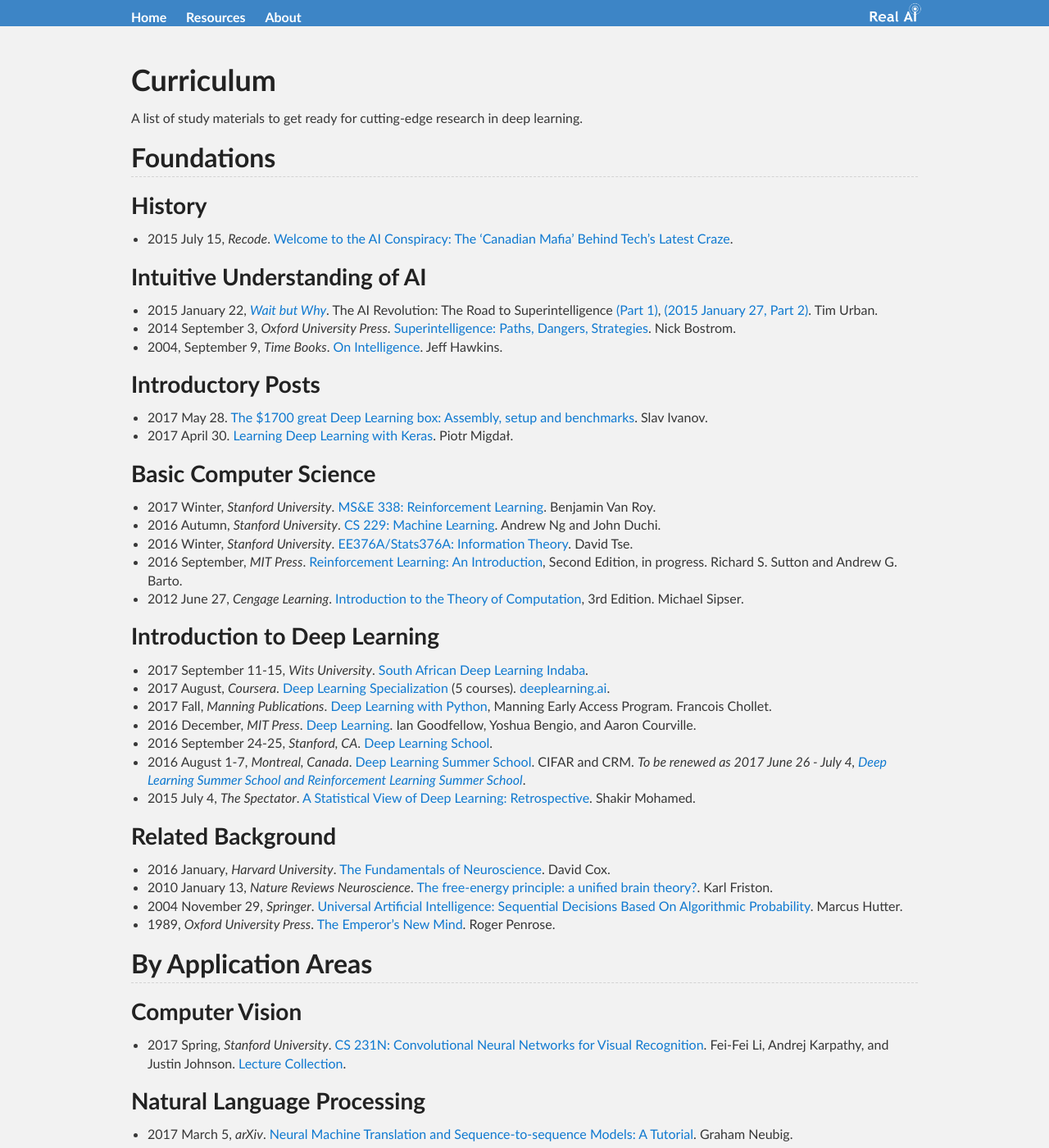
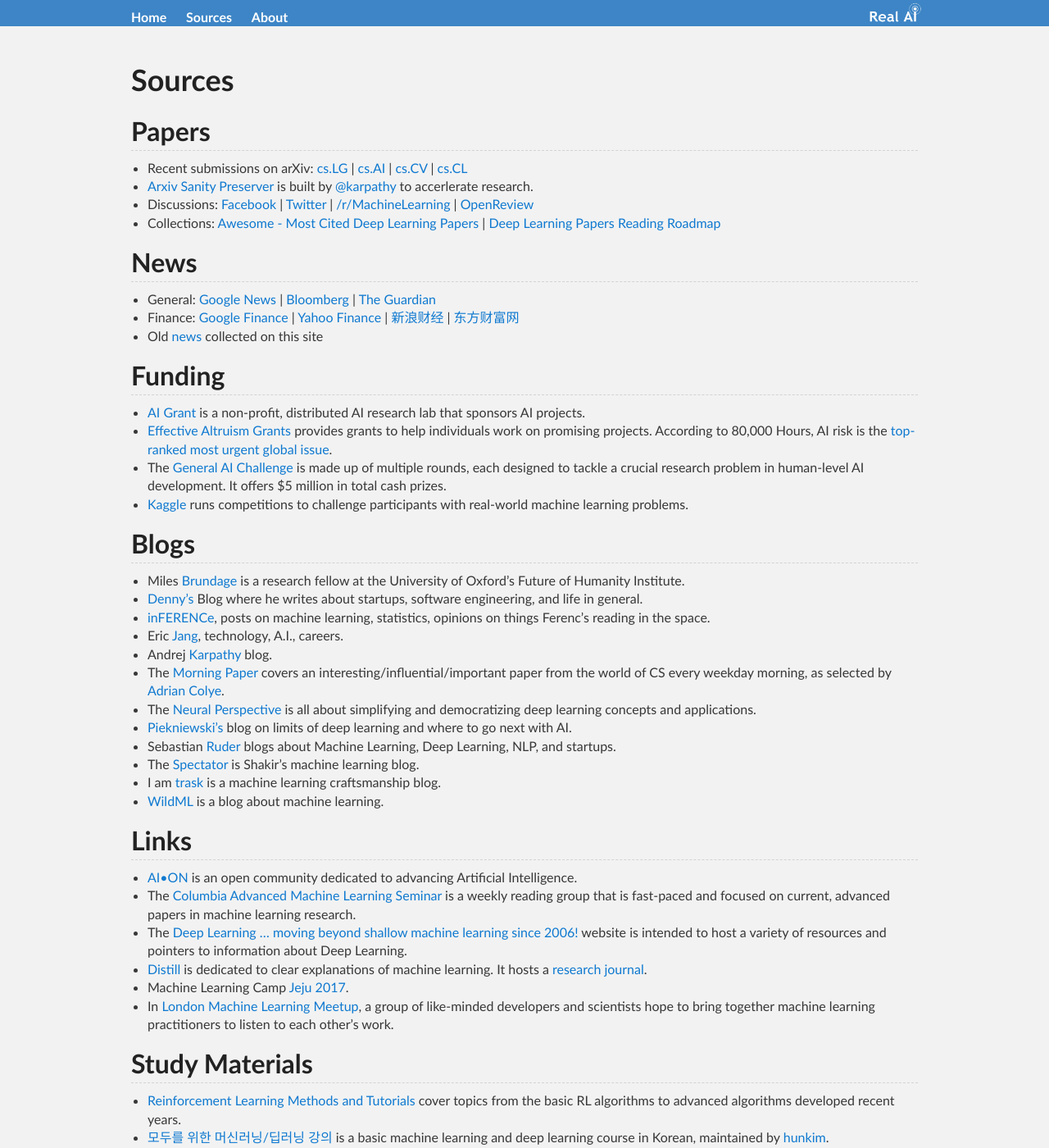
Before and after one commit to Tonywuhk/realai.org, a Jekyll site: the page built from sources.md, in a window 1280 px wide and 1400 px high. Shown: the whole window at 82% size. Built offline with Jekyll 4.4.1, drawn with Linux system fonts in a browser that asks for light colours; our own code applies the rules of GitHub Pages for plain Markdown files; the repository's description, which GitHub fills in, is left out.

Commit message:
Cleanup: Resources -> Sources

```diff
--- a/_layouts/default.html
+++ b/_layouts/default.html
@@ -31,7 +31,7 @@
           <nav>
             <ul>
               <li><a href="/">Home</a></li>
-              <li><a href="/resources/">Resources</a></li>
+              <li><a href="/sources/">Sources</a></li>
               <li><a href="/about/">About</a></li>
             </ul>
           </nav>
--- a/resources/curriculum.md
+++ b/sources.md
@@ -1,15 +1,56 @@
 ---
-permalink: /resources/curriculum/
+permalink: /sources/
 ---
-# Curriculum
+# Sources
 
-A list of study materials to get ready for cutting-edge research in deep learning.
+## Papers
 
-## Foundations
+* Recent submissions on arXiv: [cs.LG](https://arxiv.org/list/cs.LG/recent) \| [cs.AI](https://arxiv.org/list/cs.AI/recent) \| [cs.CV](https://arxiv.org/list/cs.CV/recent) \| [cs.CL](https://arxiv.org/list/cs.CL/recent)
+* [Arxiv Sanity Preserver](http://www.arxiv-sanity.com/) is built by [@karpathy](https://twitter.com/karpathy) to accerlerate research.
+* Discussions: [Facebook](https://www.facebook.com/) \| [Twitter](https://twitter.com/) \| [/r/MachineLearning](https://www.reddit.com/r/MachineLearning/) \| [OpenReview](https://openreview.net/)
+* Collections: [Awesome - Most Cited Deep Learning Papers](https://github.com/terryum/awesome-deep-learning-papers) \| [Deep Learning Papers Reading Roadmap](https://github.com/songrotek/Deep-Learning-Papers-Reading-Roadmap)
 
-### History
+## News
 
-* 2015 July 15, *Recode*. [Welcome to the AI Conspiracy: The 'Canadian Mafia' Behind Tech's Latest Craze](https://www.recode.net/2015/7/15/11614684/ai-conspiracy-the-scientists-behind-deep-learning).
+* General: [Google News](https://news.google.com/) \| [Bloomberg](https://www.bloomberg.com/) \| [The Guardian](https://www.theguardian.com/)
+* Finance: [Google Finance](finance.google.com) \| [Yahoo Finance](https://finance.yahoo.com/) \| [新浪财经](http://finance.sina.com.cn/) \| [东方财富网](http://www.eastmoney.com/)
+* Old [news](http://realai.org/news/) collected on this site
+
+## Funding
+
+* [AI Grant](https://aigrant.org/) is a non-profit, distributed AI research lab that sponsors AI projects.
+* [Effective Altruism Grants](https://www.effectivealtruism.org/grants/) provides grants to help individuals work on promising projects. According to 80,000 Hours, AI risk is the [top-ranked most urgent global issue](https://80000hours.org/articles/cause-selection/).
+* The [General AI Challenge](https://www.general-ai-challenge.org/) is made up of multiple rounds, each designed to tackle a crucial research problem in human-level AI development. It offers $5 million in total cash prizes.
+* [Kaggle](https://www.kaggle.com/) runs competitions to challenge participants with real-world machine learning problems.
+
+## Blogs
+
+* Miles [Brundage](http://www.milesbrundage.com/blog-posts) is a research fellow at the University of Oxford's Future of Humanity Institute.
+* [Denny's](http://blog.dennybritz.com/) Blog where he writes about startups, software engineering, and life in general.
+* [inFERENCe](http://www.inference.vc/), posts on machine learning, statistics, opinions on things Ferenc's reading in the space.
+* Eric [Jang](http://blog.evjang.com/), technology, A.I., careers.
+* Andrej [Karpathy](http://karpathy.github.io/) blog.
+* The [Morning Paper](https://blog.acolyer.org/) covers an interesting/influential/important paper from the world of CS every weekday morning, as selected by [Adrian Colye](https://twitter.com/adriancolyer).
+* The [Neural Perspective](https://theneuralperspective.com/) is all about simplifying and democratizing deep learning concepts and applications.
+* [Piekniewski's](http://blog.piekniewski.info/) blog on limits of deep learning and where to go next with AI.
+* Sebastian [Ruder](http://sebastianruder.com/) blogs about Machine Learning, Deep Learning, NLP, and startups.
+* The [Spectator](http://blog.shakirm.com/) is Shakir's machine learning blog.
+* I am [trask](https://iamtrask.github.io/) is a machine learning craftsmanship blog.
+* [WildML](http://www.wildml.com/) is a blog about machine learning.
+
+## Links
+
+* [AI•ON](http://ai-on.org/) is an open community dedicated to advancing Artificial Intelligence.
+* The [Columbia Advanced Machine Learning Seminar](https://casmls.github.io/) is a weekly reading group that is fast-paced and focused on current, advanced papers in machine learning research.
+* The [Deep Learning … moving beyond shallow machine learning since 2006!](http://deeplearning.net/) website is intended to host a variety of resources and pointers to information about Deep Learning.
+* [Distill](http://distill.pub/) is dedicated to clear explanations of machine learning. It hosts a [research journal](http://distill.pub/journal/).
+* Machine Learning Camp [Jeju 2017](https://github.com/TensorFlowKR/MLJejuCamp).
+* In [London Machine Learning Meetup](https://www.meetup.com/London-Machine-Learning-Meetup/), a group of like-minded developers and scientists hope to bring together machine learning practitioners to listen to each other's work.
+
+## Study Materials
+
+* [Reinforcement Learning Methods and Tutorials](https://github.com/MorvanZhou/Reinforcement-learning-with-tensorflow) cover topics from the basic RL algorithms to advanced algorithms developed recent years.
+* [모두를 위한 머신러닝/딥러닝 강의](http://hunkim.github.io/ml/) is a basic machine learning and deep learning course in Korean, maintained by [hunkim](https://github.com/hunkim).
 
 ### Intuitive Understanding of AI
 
@@ -47,8 +88,6 @@
 * 2004 November 29, *Springer*. [Universal Artificial Intelligence: Sequential Decisions Based On Algorithmic Probability](https://www.amazon.com/gp/product/3540221395). Marcus Hutter.
 * 1989, *Oxford University Press*. [The Emperor's New Mind](https://www.amazon.com/Emperors-New-Mind-Concerning-Computers/dp/0192861980). Roger Penrose.
 
-## By Application Areas
-
 ### Computer Vision
 
 * 2017 Spring, *Stanford University*. [CS 231N: Convolutional Neural Networks for Visual Recognition](http://cs231n.stanford.edu/). Fei-Fei Li, Andrej Karpathy, and Justin Johnson. [Lecture Collection](http://realai.org/about/risks/#north-korea).
```
Also changed, not shown: other parts of sources.md (+0 -2 lines), news.md (renamed from resources/news.md, +1 -2 lines), resources/README.md (deleted, +0 -45 lines).
